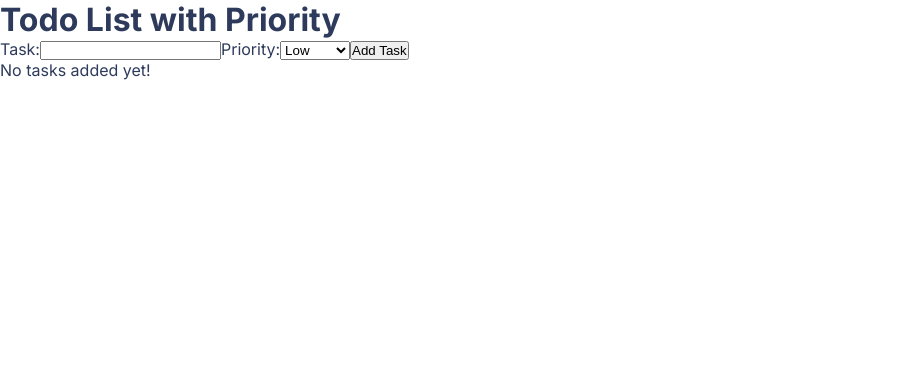
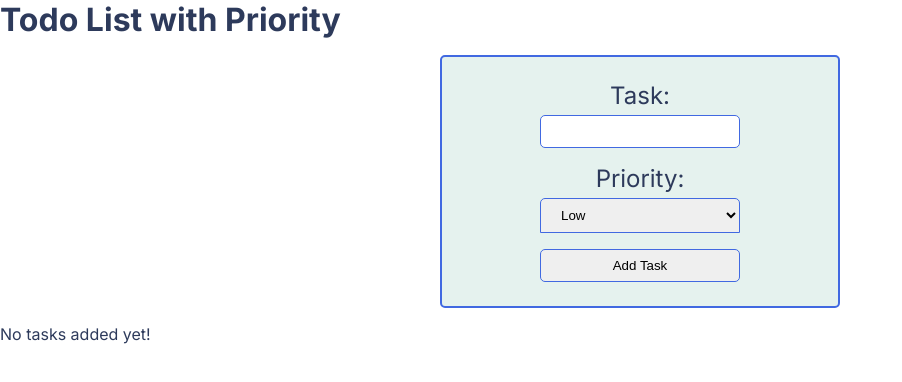
Before and after one commit to Espadv69/Priority-ToDo-List, a React (Vite) app: page / in a window 1280 px wide. Shown: the top 382 px of the page, without its empty margins (0-902 px from the left). Built offline with nearby package versions, Linux system fonts and the light colour scheme.

Commit message:
Add styles for TodoForm component to enhance layout and appearance

```diff
--- a/src/css/TodoForm.css
+++ b/src/css/TodoForm.css
@@ -0,0 +1,42 @@
+.todoForm {
+  margin: 1rem auto;
+  padding: 1.5rem;
+
+  width: 100%;
+  max-width: 400px;
+
+  display: flex;
+  flex-direction: column;
+  align-items: center;
+  gap: 1rem;
+
+  border: 2px solid royalblue;
+  border-radius: 5px;
+
+  background: #85c0ae37;
+
+  label {
+    font-size: 24px;
+
+    display: flex;
+    flex-direction: column;
+    align-items: center;
+    gap: 5px;
+  }
+}
+
+.input-todoForm,
+.select-todoForm,
+.button-todoForm {
+  width: 200px;
+
+  padding: .5rem 1rem;
+
+  border: 1px solid royalblue;
+  border-radius: 5px;
+}
+
+.select-todoForm {
+  border-bottom-right-radius: 0px;
+  border-bottom-left-radius: 0px;
+}
```
